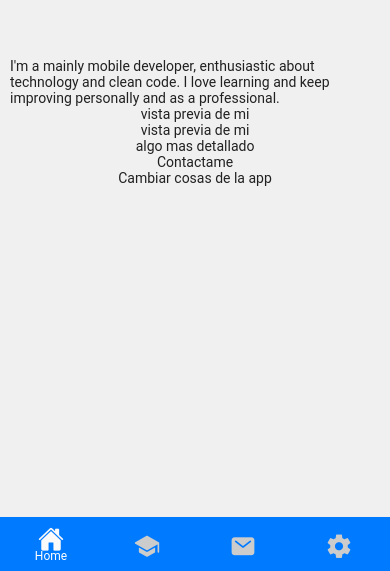
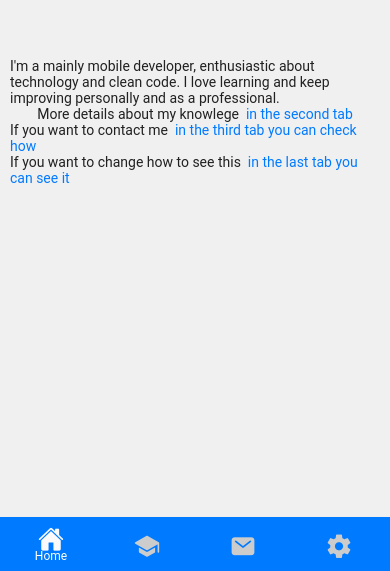
Before and after one commit to termitavee/web-app-personal, a React Native app: screen /Home in a window 390 px wide. Shown: the part 273-844 px from the top of the page. Built offline with nearby package versions, Linux system fonts and the light colour scheme.

Commit message:
ADD next steps

```diff
--- a/src/assets/language/en.json
+++ b/src/assets/language/en.json
@@ -1,7 +1,10 @@
 {
   "home": {
     "title": "Home",
-    "description": "I'm a mainly mobile developer, enthusiastic about technology and clean code. I love learning and keep improving personally and as a professional."
+    "description": "I'm a mainly mobile developer, enthusiastic about technology and clean code. I love learning and keep improving personally and as a professional.",
+    "goToExp": "More details about my knowlege <1> in the second tab</1>",
+    "goToContact": "If you want to contact me <1> in the third tab you can check how</1>",
+    "goToSetings": "If you want to change how to see this <1> in the last tab you can see it</1>"
   },
   "experience": {
     "title": "Experiencia"
--- a/src/assets/language/es.json
+++ b/src/assets/language/es.json
@@ -1,7 +1,10 @@
 {
   "home": {
     "title": "inicio",
-    "description": "Soy un desarrollador centrado en aplicaciones para móviles, apasionado de la tecnología y el código limpio. Me encanta aprender y seguir formandome y mejorando tanto personal como profesionalmente."
+    "description": "Soy un desarrollador centrado en aplicaciones para móviles, apasionado de la tecnología y el código limpio. Me encanta aprender y seguir formandome y mejorando tanto personal como profesionalmente.",
+    "goToExp": "Mas detalles de mi conocimiento <1>En la segunda pestaña</1>",
+    "goToContact": "Si quieres contactarme <1>En la tercera pestaña puedes ver algunas formas</1>",
+    "goToSetings": "Si quieres personalizar esto <1>En la última pestaña puedes verlo</1>"
   },
   "experiencia": {
     "title": "Experiencia"
--- a/src/screens/contact.tsx
+++ b/src/screens/contact.tsx
@@ -6,6 +6,10 @@ const Contact = () => {
   return (
     <Container style={{ flex: 1, justifyContent: 'center', alignItems: 'center' }}>
       <Text>contacto de email y RR.SS.</Text>
+      {/* TODO add icons */}
+      <Text>LinkedIn</Text>
+      <Text>github</Text>
+      <Text>email</Text>
     </Container>
   );
 };
--- a/src/screens/home.tsx
+++ b/src/screens/home.tsx
@@ -1,19 +1,42 @@
 import React from 'react';
-import { useTranslation } from 'react-i18next';
+import { Trans, useTranslation } from 'react-i18next';
+import { useTheme } from 'react-native-paper';
 import Container from 'src/components/container';
 import Text from 'src/components/text/text';
 
 const Home = () => {
   const { t } = useTranslation();
+  const { colors } = useTheme();
+  const navigateTo = () => {
+    console.log('//TODO navigate');
+  };
   return (
     <Container style={{ flex: 1, justifyContent: 'center', alignItems: 'center' }}>
       <Text>{t('home.description')}</Text>
-      <Text>vista previa de mi</Text>
-      <Text>vista previa de mi</Text>
-
-      <Text>algo mas detallado</Text>
-      <Text>Contactame</Text>
-      <Text>Cambiar cosas de la app</Text>
+      <Text>
+        <Trans i18nKey="home.goToExp">
+          go to tab
+          <Text style={{ color: colors.primary }} onPress={navigateTo}>
+            experience
+          </Text>
+        </Trans>
+      </Text>
+      <Text>
+        <Trans i18nKey="home.goToContact">
+          go to tab
+          <Text style={{ color: colors.primary }} onPress={navigateTo}>
+            contact
+          </Text>
+        </Trans>
+      </Text>
+      <Text>
+        <Trans i18nKey="home.goToSetings">
+          go to tab
+          <Text style={{ color: colors.primary }} onPress={navigateTo}>
+            settings
+          </Text>
+        </Trans>
+      </Text>
     </Container>
   );
 };
--- a/src/screens/settings.tsx
+++ b/src/screens/settings.tsx
@@ -29,12 +29,9 @@ const Settings = () => {
   const { colors } = useTheme();
   const { t, i18n } = useTranslation('translation');
 
-  const selectSpanish = () => {
-    i18n.changeLanguage('es');
-  };
-  const selectEnglish = () => {
-    i18n.changeLanguage('en');
-  };
+  const selectSpanish = () => i18n.language === 'en' && i18n.changeLanguage('es');
+
+  const selectEnglish = () => i18n.language === 'es' && i18n.changeLanguage('en');
 
   // TODO firebase url
   const onPressWeb = () => DeviceUtils.openUrl('https://expo.dev/accounts/termitavee/projects/portfolio');
```
Also changed, not shown: src/screens/experience.tsx (+89 -0 lines).
